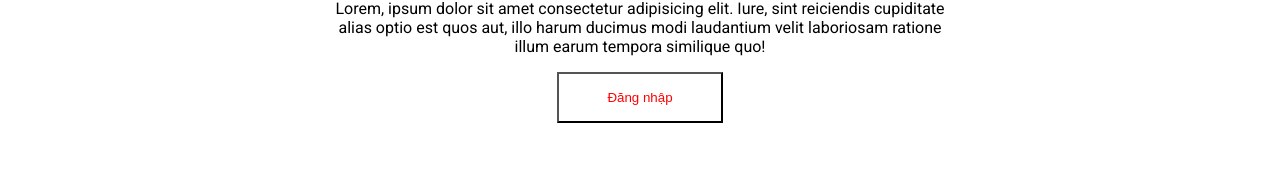
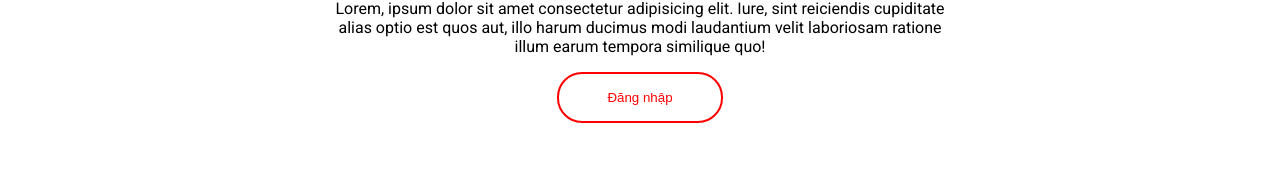
Before and after one commit to Rud-nin/NMCNPM, a React (Vite) app in the folder frontend/: page /signup in a window 1280 px wide. Shown: the part 329-502 px from the top of the page. Built offline with nearby package versions, Linux system fonts and the light colour scheme.

Commit message:
simplify button style

```diff
--- a/frontend/src/pages/home/Home.module.css
+++ b/frontend/src/pages/home/Home.module.css
@@ -119,30 +119,16 @@
     padding: 1rem 3rem;
     background-color: white;
     transition: all 0.15s;
+    border-radius: 25px;
     color: red;
     position: relative;
-}
-
-.overview button::after {
-    content: "";
-    position: absolute;
-    top: -2px;
-    left: -2px;
-    bottom: -2px;
-    right: -2px;
-    background-color: red;
-    border-radius: 29px;
-    z-index: -1;
+    border: 2px solid red;
+    cursor: pointer;
 }
 
 .overview button:hover {
+    color: white;
     background-color: red;
-    border: none;
-    color: white;
-    transition: all 0.15s;
-}
-
-.overview button:hover::after {
     box-shadow: 0 4px 15px red;
 }
 
```
